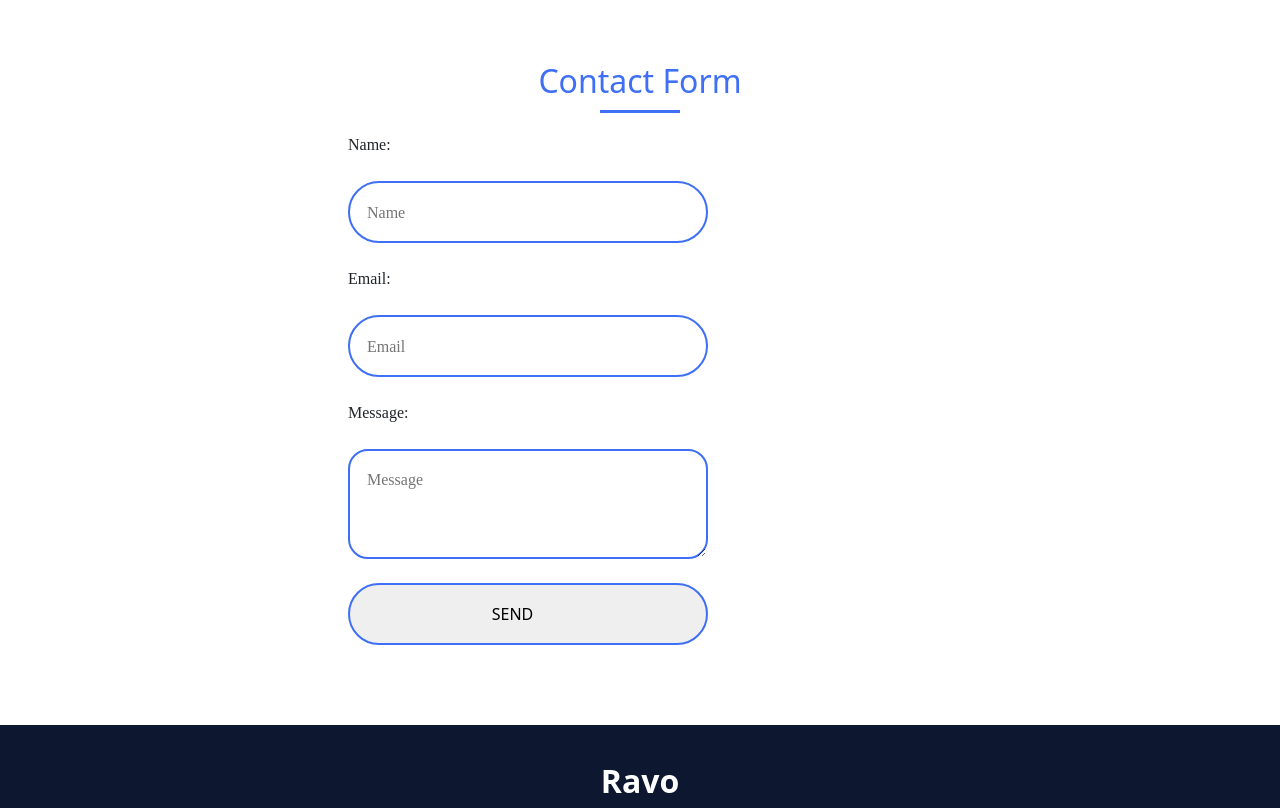
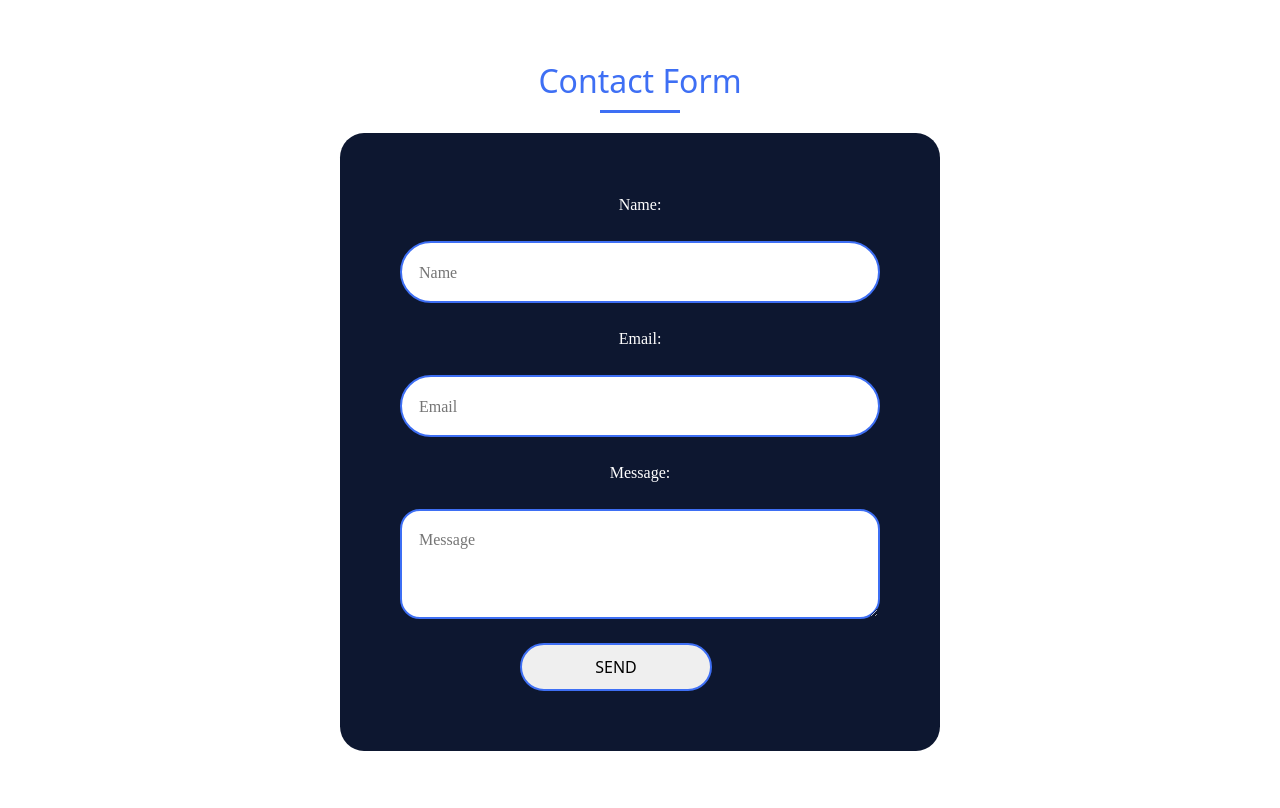
Before and after one commit to epramh/Portfolio, a website: page index.html in a window 1280 px wide. Shown: the part 2566-3374 px from the top of the page. Drawn offline with nearby package versions, Linux system fonts and the light colour scheme.

Commit message:
Add background for .contact__form, align, change color text

```diff
--- a/assets/css/styles.css
+++ b/assets/css/styles.css
@@ -515,9 +515,22 @@ body {
 /* ===== WORK =====*/
 
 /* ===== CONTACT =====*/
+.contact__container {
+  justify-items: center;
+  margin: 0 auto;
+}
+
 .contact__form {
   align-content: center;
+  background-color: var(--second-color);
+  border-radius: 4%;
   display: grid;
+  padding: 60px;
+}
+
+label {
+  color: #fff;
+  text-align: center;
 }
 
 .contact__input,
@@ -531,14 +544,20 @@ input {
   transition: all 0.5s;
 }
 
-.contact__input,
-input[type='submit'] {
+.contact__input {
   border-radius: 50px;
   width: 100%;
 }
 
 textarea#message {
   border-radius: 20px;
+}
+
+input[type='submit'] {
+  border-radius: 50px;
+  margin-left: 120px;
+  padding: 10px;
+  width: 40%;
 }
 
 .contact__input:hover,
@@ -664,7 +683,7 @@ input[type='submit']:hover {
   }
 
   .contact__form {
-    width: 360px;
+    width: 600px;
   }
 
   .contact__container {
```
